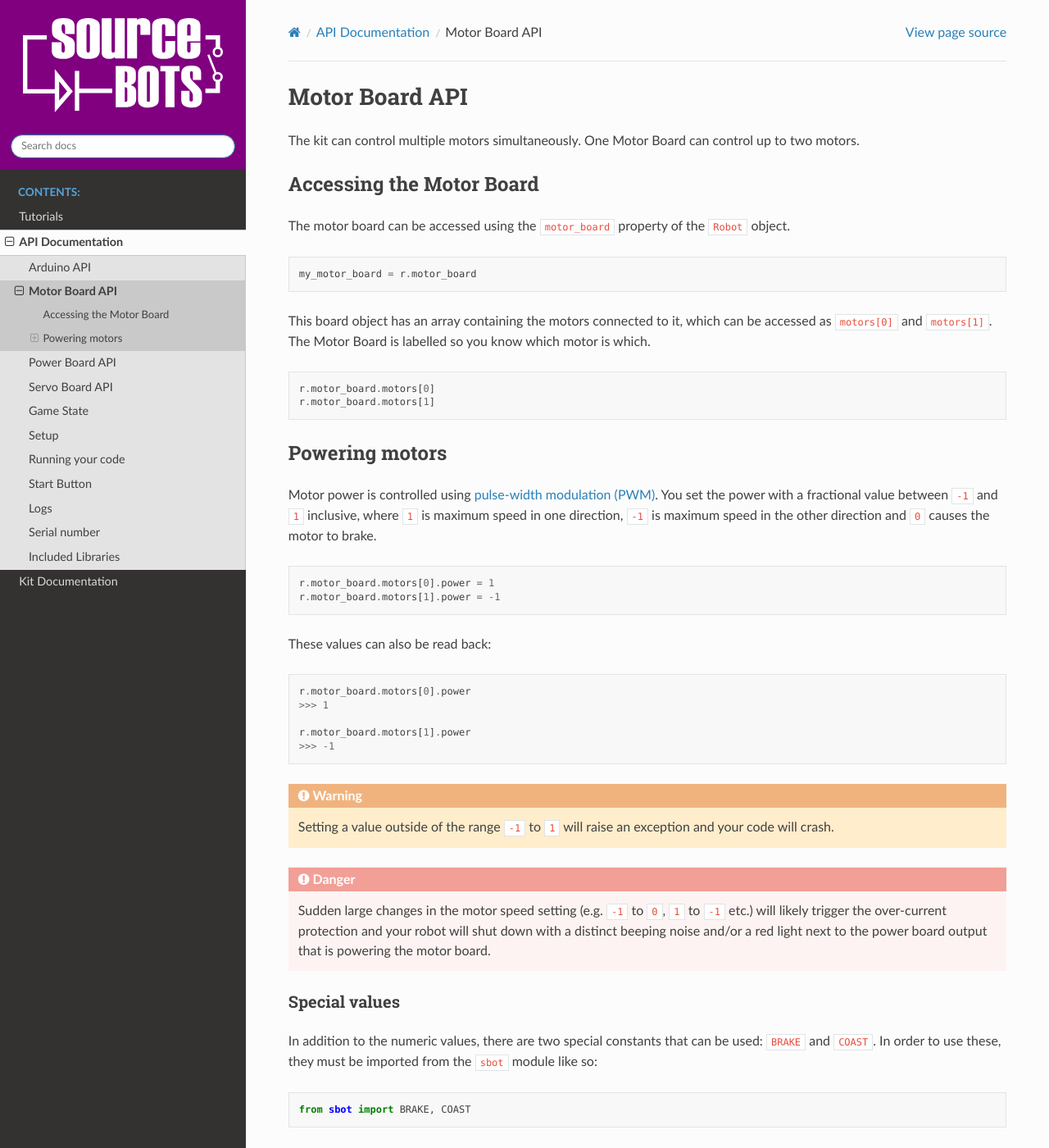
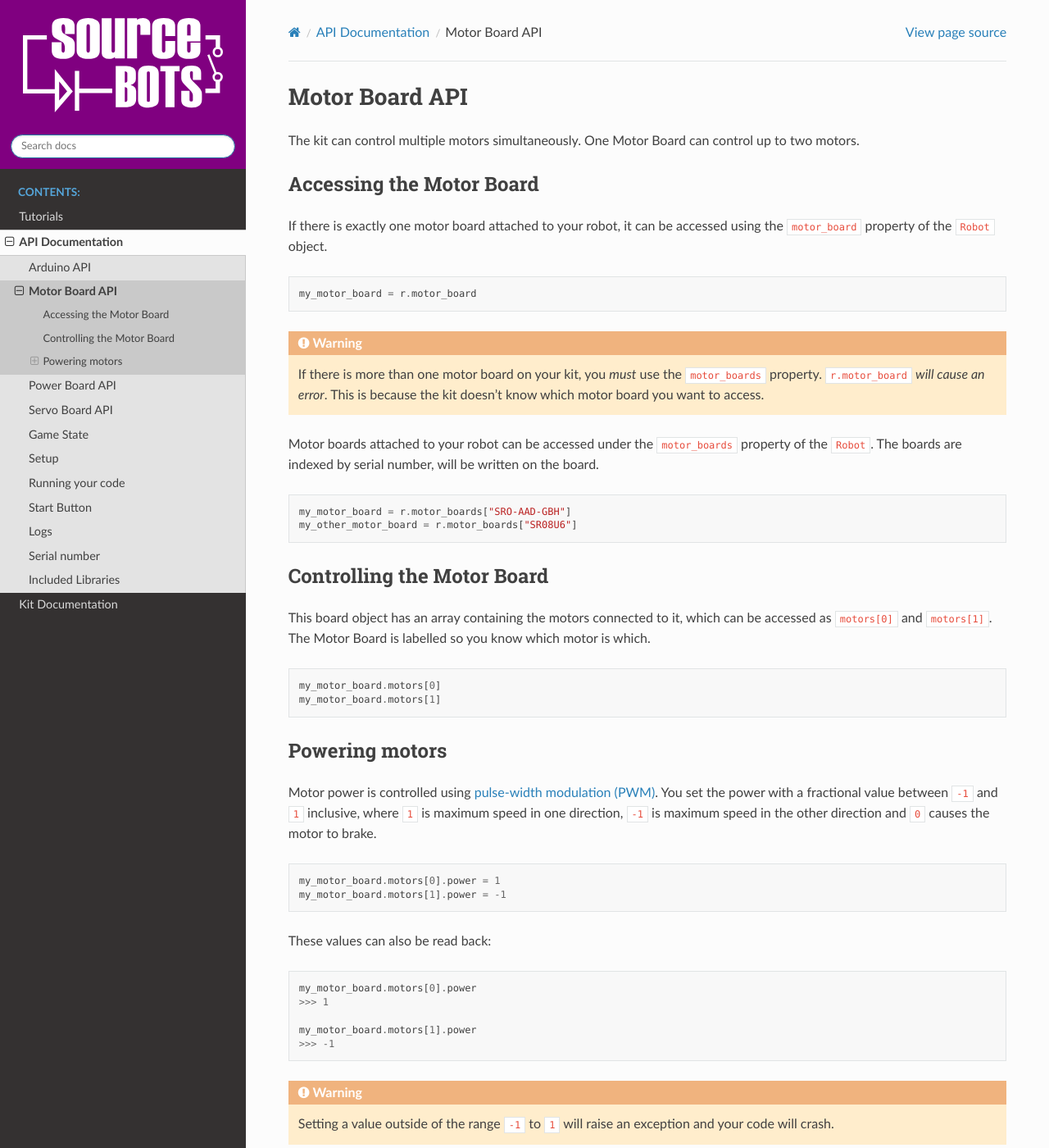
Before and after one commit to sourcebots/sbot, a Sphinx documentation site: the page built from docs/source/api/motor-board.rst, in a window 1280 px wide and 1400 px high. Shown: the whole window at 82% size. Built offline with Sphinx 7.4.7 and the Read the Docs theme 2.0.0, drawn with Linux system fonts in a browser that asks for light colours; some of the changed text lies outside the part shown.

Commit message:
Document usage of multiple motor boards

```diff
--- a/docs/source/api/motor-board.rst
+++ b/docs/source/api/motor-board.rst
@@ -7,12 +7,27 @@ control up to two motors.
 Accessing the Motor Board
 -------------------------
 
-The motor board can be accessed using the ``motor_board`` property of
-the ``Robot`` object.
+If there is exactly one motor board attached to your robot, it can be accessed
+using the ``motor_board`` property of the ``Robot`` object.
 
 .. code:: python
 
    my_motor_board = r.motor_board
+
+.. Warning:: If there is more than one motor board on your kit, you *must* use the
+  ``motor_boards`` property. ``r.motor_board`` *will cause an error*. This is because
+  the kit doesn't know which motor board you want to access.
+
+Motor boards attached to your robot  can be accessed under the ``motor_boards``
+property of the ``Robot``. The boards are indexed by serial number, will be written on the board.
+
+.. code:: python
+
+  my_motor_board = r.motor_boards["SRO-AAD-GBH"]
+  my_other_motor_board = r.motor_boards["SR08U6"]
+
+Controlling the Motor Board
+---------------------------
 
 This board object has an array containing the motors connected to it,
 which can be accessed as ``motors[0]`` and ``motors[1]``. The Motor Board is labelled so you know which
@@ -20,8 +35,8 @@ motor is which.
 
 .. code:: python
 
-   r.motor_board.motors[0]
-   r.motor_board.motors[1]
+   my_motor_board.motors[0]
+   my_motor_board.motors[1]
 
 Powering motors
 ---------------
@@ -34,17 +49,17 @@ in the other direction and ``0`` causes the motor to brake.
 
 .. code:: python
 
-   r.motor_board.motors[0].power = 1
-   r.motor_board.motors[1].power = -1
+   my_motor_board.motors[0].power = 1
+   my_motor_board.motors[1].power = -1
 
 These values can also be read back:
 
 .. code:: python
 
-   r.motor_board.motors[0].power
+   my_motor_board.motors[0].power
    >>> 1
 
-   r.motor_board.motors[1].power
+   my_motor_board.motors[1].power
    >>> -1
 
 .. Warning:: Setting a value outside of the range ``-1`` to
@@ -79,7 +94,7 @@ quick as possible.
 
    from sbot import BRAKE
 
-   r.motor_board.motors[0].power = BRAKE
+   my_motor_board.motors[0].power = BRAKE
 
 ``COAST``
 ^^^^^^^^^
@@ -91,4 +106,4 @@ continue moving under the momentum they had before.
 
    from sbot import COAST
 
-   r.motor_board.motors[1].power = COAST
+   my_motor_board.motors[1].power = COAST
```
